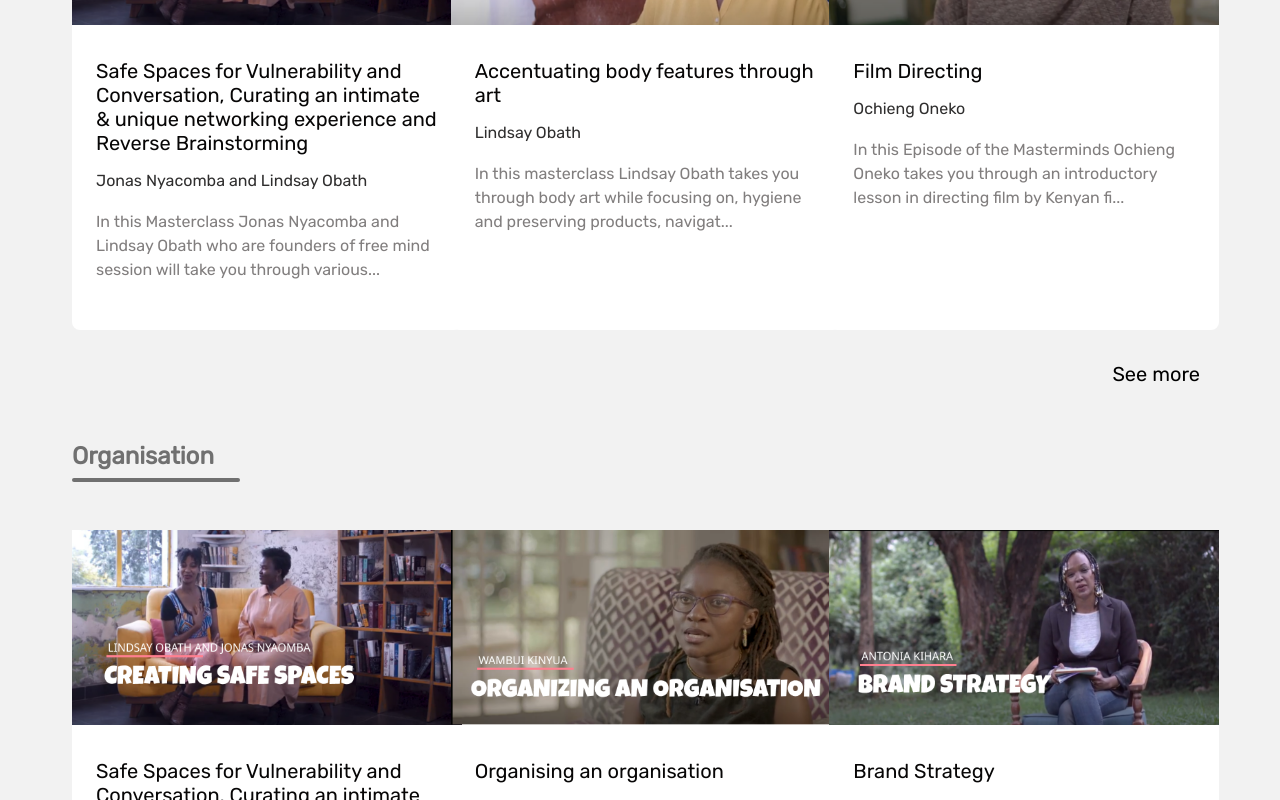
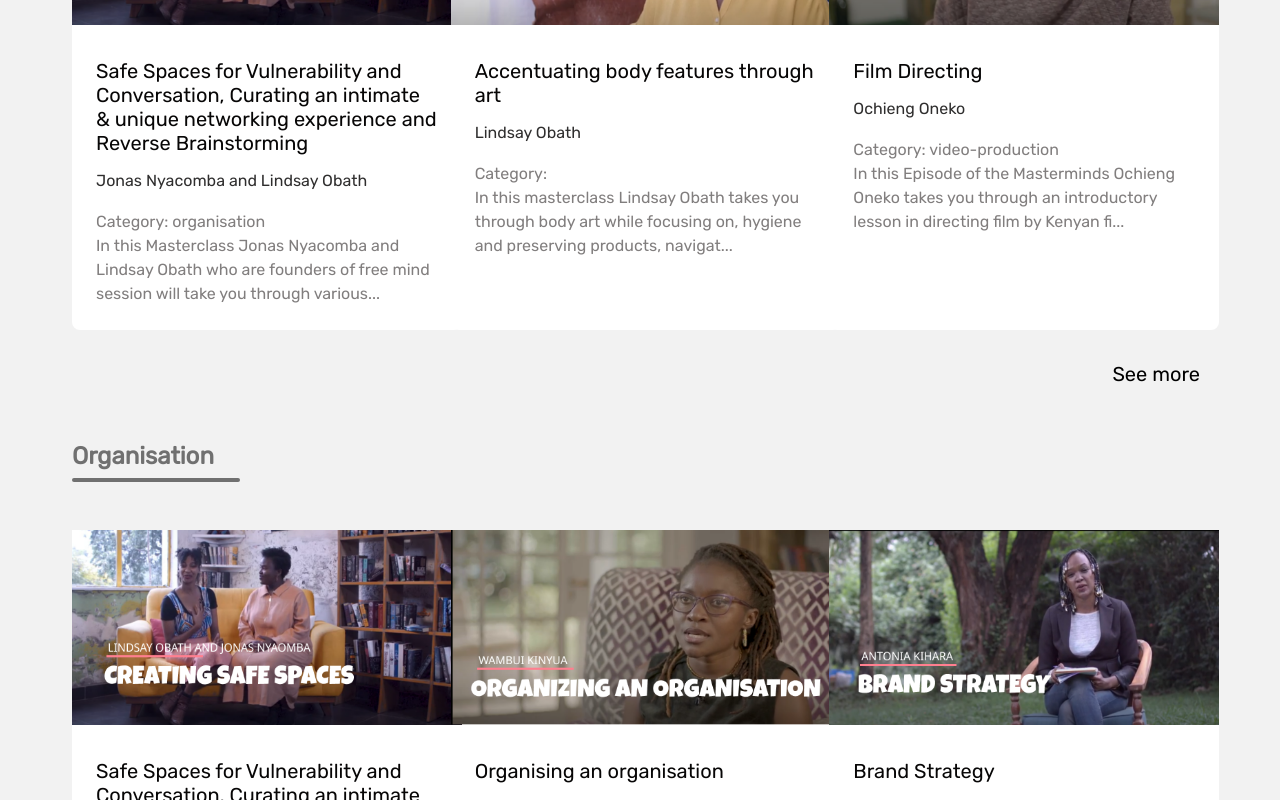
Before and after one commit to zidanegimiga/SomaSanaa, a Next.js app: page / in a window 1280 px wide. Shown: the part 860-1660 px from the top of the page. Built offline with nearby package versions, Linux system fonts and the light colour scheme.

Commit message:
add category on class card

```diff
--- a/src/features/Home/ClassCard/ClassCard.tsx
+++ b/src/features/Home/ClassCard/ClassCard.tsx
@@ -22,6 +22,7 @@ const ClassCard = ({data}) => {
           <h4>{data?.title}</h4>
         </Link>
         <h5>{data?.instructor}</h5>
+        <p>Category: {data?.category}</p>
         <p>{useTruncate(data?.description, 120)}</p>
       </div>
     </div>
```
